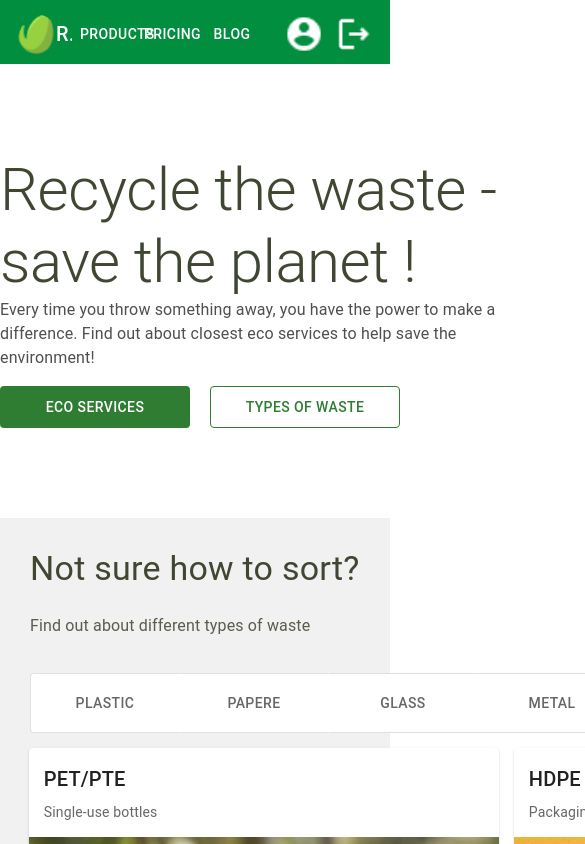
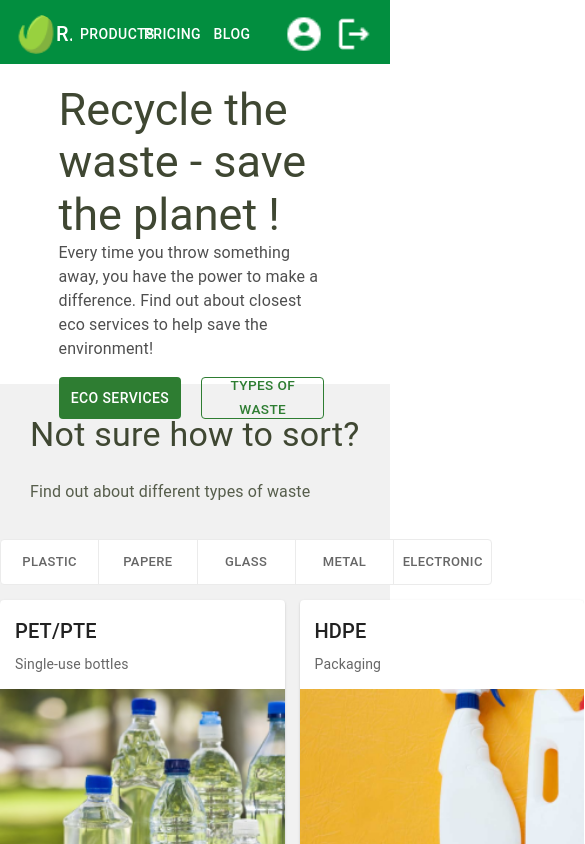
Before and after one commit to ZakharZakharchuk/recycleIT, a React (Create React App) app in the folder recycleIT-frontend/: page / in a window 390 px wide. Shown: the top 844 px of the page, 585 px wide, since content can reach past the window. Built offline with nearby package versions, Linux system fonts and the light colour scheme.

Commit message:
responsive

```diff
--- a/recycleIT-frontend/src/Components/Header/Header.module.css
+++ b/recycleIT-frontend/src/Components/Header/Header.module.css
@@ -2,6 +2,7 @@
     display: grid;
     grid-template-columns: auto;
     /* justify-content: space-between; */
+    width: 100%;
     margin: 0;
     background-color: #028E3F;
     height: 64px;
--- a/recycleIT-frontend/src/Components/Main/Main.module.css
+++ b/recycleIT-frontend/src/Components/Main/Main.module.css
@@ -5,32 +5,34 @@
     margin: 0 auto;
 }
 .Main_par_button_wrapper {
-    width: 550px;
+    margin-left: 5%;
+    width: 60%;
     place-self: center stretch;
 }
 
 .Main_typography {
-    font-size: 50px;
-    font-family: 'Roboto';
-    font-weight: 500;
-    line-height: 120%;
-    letter-spacing: -0.5px;
+    width: 100%;
+    font-size: 45px !important;
+    /* font-family: 'Roboto'; */
+    /* font-weight: 500; */
+    /* line-height: 120%; */
+    /* letter-spacing: -0.5px; */
     color: #3F4732;
 }
 
 .Main_paragraph {
-    font-family: 'Roboto';
-    font-style: normal;
-    font-weight: 400;
-    font-size: 16px;
-    line-height: 175%;
-    letter-spacing: 0.15px;
+    /* font-family: 'Roboto'; */
+    /* font-style: normal; */
+    /* font-weight: 400; */
+    /* font-size: 16px; */
+    /* line-height: 175%; */
+    /* letter-spacing: 0.15px; */
     color: #4F4F4F;
-    width: 500px;
+    width: 100%;
 }
 
 .Main_button_eco {
-    width: 190px;
+    width: 45%;
     height: 42px;
     background: #2E7D32 !important;
     color: #FFFFFF !important;
@@ -38,8 +40,9 @@
 
 .Main_button_types {
     margin-left: 20px !important;
-    width: 190px;
+    width: 45%;
     height: 42px;
+    font-size: 85% !important;
     color: #2E7D32 !important;
     border: 1px solid #2E7D32 !important;
 }
@@ -90,12 +93,13 @@
     width: 150px;
     height: 60px;
     background: #FFFFFF !important;
-    font-family: 'Roboto'!important;
+    /* font-family: 'Roboto'!important; */
     font-weight: 500;
     font-size: 14px;
     line-height: 24px;
     letter-spacing: 0.4px;
     color: rgba(0, 0, 0, 0.6) !important;
+    border: 1px solid rgb(235, 235, 235) !important;
 }
 .SectionTypes_button:active {
     color: rgba(61, 178, 102, 0.899) !important;
@@ -113,7 +117,7 @@
 .Card_wrapper {
     display: grid;
     grid-template-columns: auto auto auto;
-    width: 470px;
+    width: 100%;
 }
 
 .Card_img {
@@ -142,3 +146,45 @@
     letter-spacing: 0.17px;
     color: rgba(0, 0, 0, 0.6);
 }
+
+@media screen and (max-width: 1030px) {
+    .Main_par_button_wrapper {
+        margin-left: 15%;
+        width: 80% !important;
+    }
+    .Main_paragraph {
+        color: #4F4F4F;
+        width: 100%;
+    }
+    .Main_Avatar_wrapper {
+        max-width: 90% !important;
+    }
+}
+@media screen and (max-width: 850px) {
+    .Main_Avatar_wrapper {
+        display: none;
+    }
+    .Main_par_button_wrapper {
+        padding-top: 5%;
+        /* height: 100%; */
+        /* margin-left: 15%; */
+        width: 70% !important;
+        height: 300px;
+        /* padding-bottom: 1%; */
+    }
+    .SectionTypes_buttonBroup_wrapper {
+        margin: 0;
+    }
+    .SectionTypes_button {
+        width: 17%;
+        height: 100%;
+        font-size: 13px !important;
+    }
+    .Cards_container {
+        width: 100%;
+        margin: 0 ;
+        grid-template-columns: auto auto ;
+        column-gap: 15px;
+        row-gap: 15px;
+    }
+}
--- a/recycleIT-frontend/src/Components/Main/Main.tsx
+++ b/recycleIT-frontend/src/Components/Main/Main.tsx
@@ -50,7 +50,7 @@ const Main = () => {
             <Header/>
             <Box className={styles.Main_container}>
                 <Box className={styles.Main_par_button_wrapper}>
-                    <Typography variant="h2" className={styles.Main_typography}>
+                    <Typography variant="h3" className={styles.Main_typography}>
                         Recycle the waste - save the planet !
                     </Typography>
                     <Typography paragraph={true} className={styles.Main_paragraph}>Every time you throw something away,
@@ -62,7 +62,7 @@ const Main = () => {
                         <Button className={styles.Main_button_types}>Types of waste</Button>
                     </Box>
                 </Box>
-                <Box>
+                <Box className={styles.Main_Avatar_wrapper}>
                     <Avatar src={garbageRecycle} alt='AccountCircleFilled'className={styles.Main_Avatar}/>
                 </Box>
             </Box>
```
Also changed, not shown: recycleIT-frontend/src/Components/Main/Metal.tsx (deleted, +0 -10 lines), recycleIT-frontend/src/Components/Main/Paper.tsx (deleted, +0 -10 lines), recycleIT-frontend/src/Components/Main/Plastic.tsx (deleted, +0 -10 lines).
